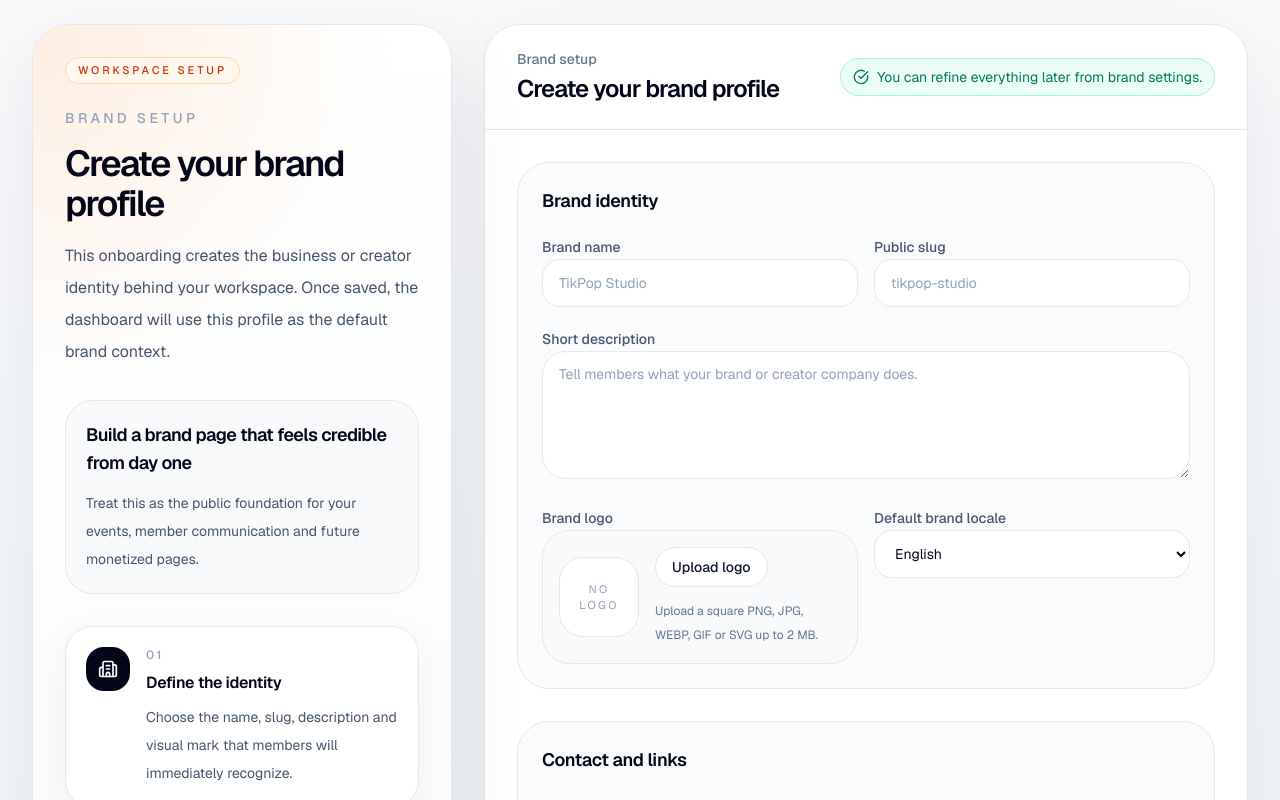
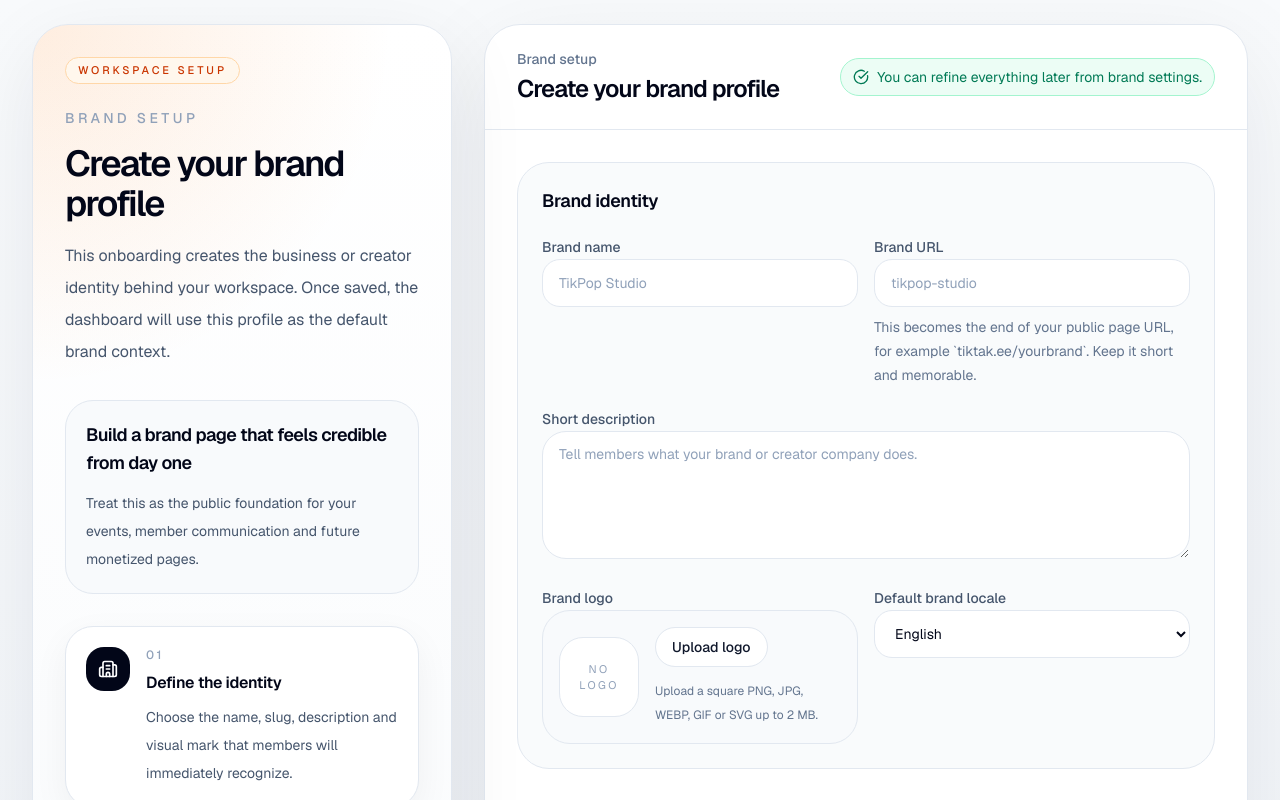
Before and after one commit to SocialMediaStar/tiktak, a Next.js app: page /en/onboarding in a window 1280 px wide. Shown: the top 800 px of the page. Built offline with nearby package versions, Linux system fonts and the light colour scheme; no server answers; the database is empty; sample sign-in values are in the browser's storage.

Commit message:
feat: clarify brand url copy

```diff
--- a/src/components/onboarding/onboarding-form.tsx
+++ b/src/components/onboarding/onboarding-form.tsx
@@ -52,12 +52,15 @@ export function OnboardingForm({
             />
           </Field>
           <Field label={dictionary.slugLabel}>
+            <div className="space-y-2">
               <Input
                 name="slug"
                 placeholder={dictionary.slugPlaceholder}
                 required
                 className="h-12 rounded-2xl border-slate-200 bg-white px-4 text-slate-950 placeholder:text-slate-400"
               />
+              <p className="text-sm leading-6 text-slate-500">{dictionary.slugHint}</p>
+            </div>
           </Field>
         </div>
         <Field label={dictionary.descriptionLabel}>
--- a/src/messages/en.json
+++ b/src/messages/en.json
@@ -135,7 +135,8 @@
     "sectionBusiness": "Business details",
     "nameLabel": "Brand name",
     "namePlaceholder": "TikPop Studio",
-    "slugLabel": "Public slug",
+    "slugLabel": "Brand URL",
+    "slugHint": "This becomes the end of your public page URL, for example `tiktak.ee/yourbrand`. Keep it short and memorable.",
     "slugPlaceholder": "tikpop-studio",
     "descriptionLabel": "Short description",
     "descriptionPlaceholder": "Tell members what your brand or creator company does.",
--- a/src/messages/et.json
+++ b/src/messages/et.json
@@ -135,7 +135,8 @@
     "sectionBusiness": "Ettevõtte detailid",
     "nameLabel": "Brändi nimi",
     "namePlaceholder": "TikPop Studio",
-    "slugLabel": "Avalik slug",
+    "slugLabel": "Brändi aadress",
+    "slugHint": "See on sinu avaliku lehe URL-i lõpp, näiteks `tiktak.ee/brandinimi`. Kasuta lühikest ja kergesti meeldejäävat varianti.",
     "slugPlaceholder": "tikpop-studio",
     "descriptionLabel": "Lühikirjeldus",
     "descriptionPlaceholder": "Kirjelda lühidalt, mida sinu bränd või loojafirma teeb.",
```
Lines whose indentation alone changed are shown as unchanged.
